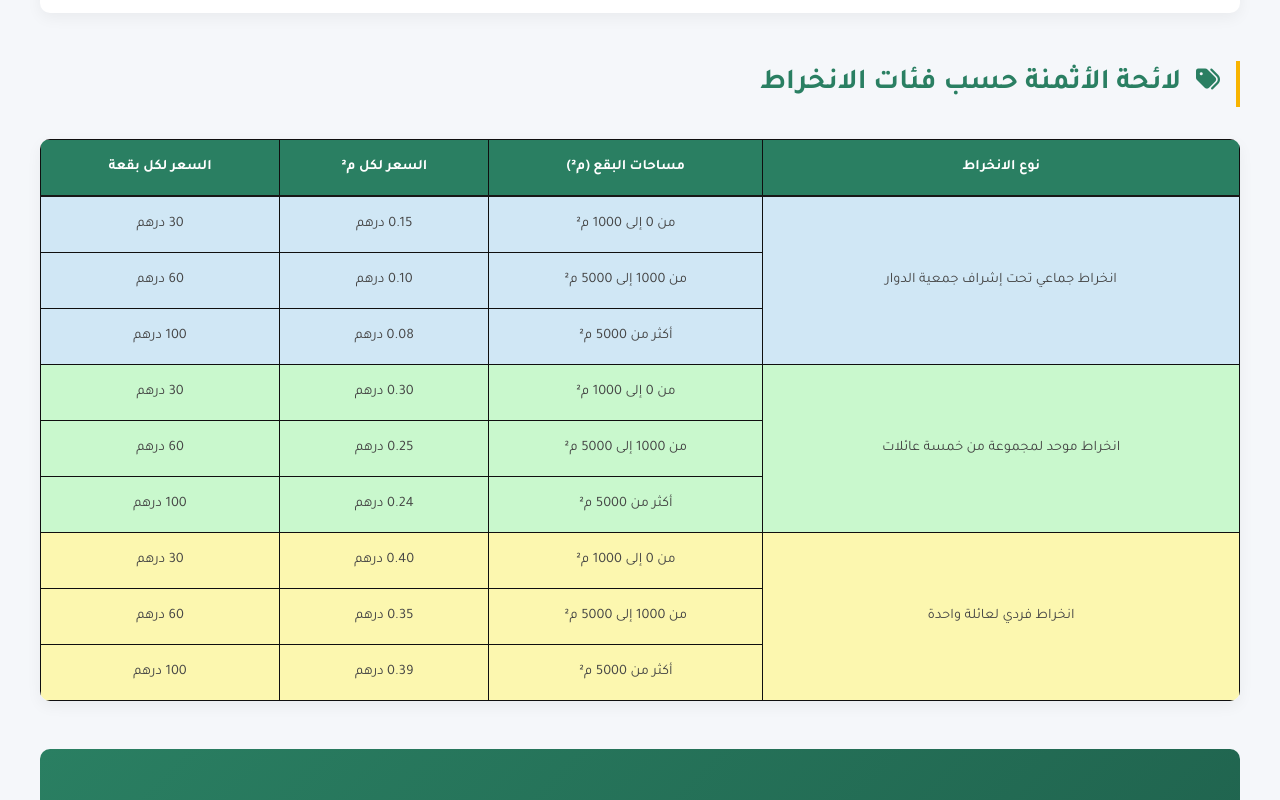
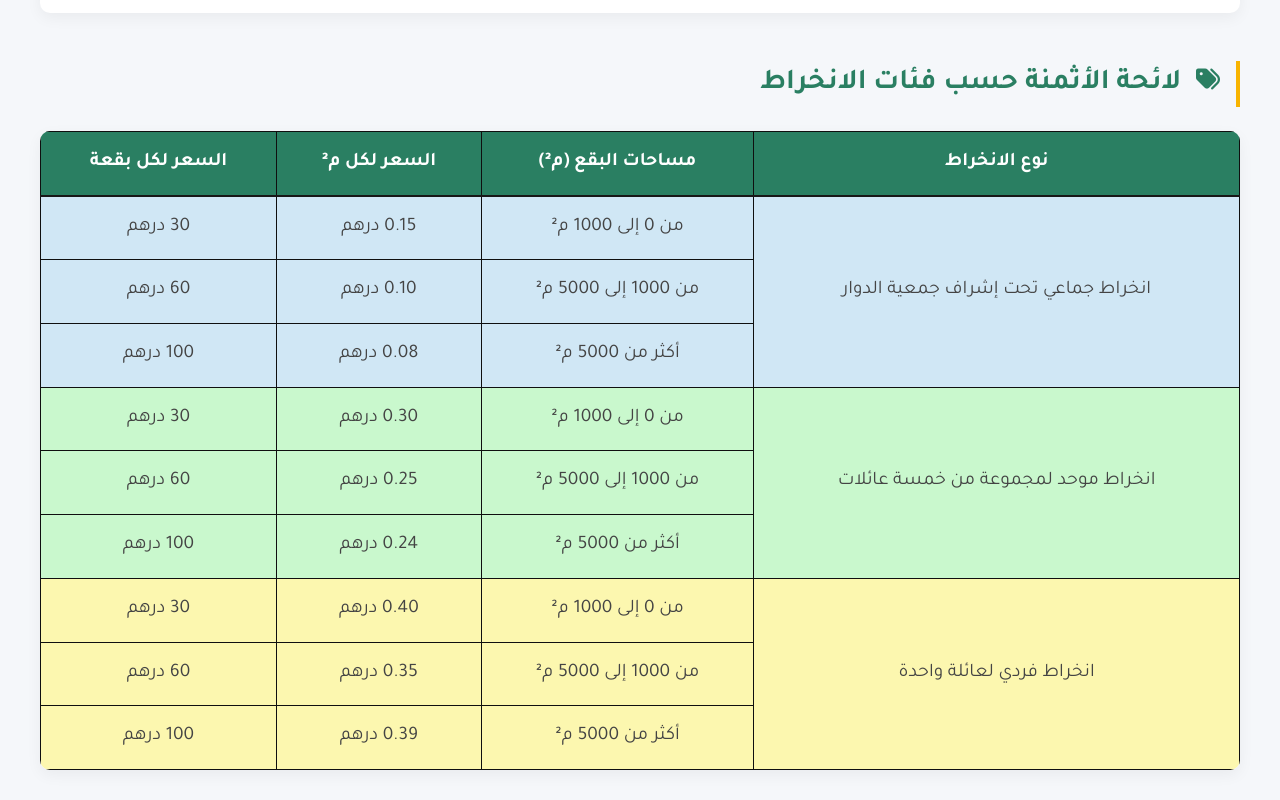
Before and after one commit to alitizgui/Formulaire_Ayda_Maps, a plain HTML site: page index.html in a window 1280 px wide. Shown: the part 1920-2720 px from the top of the page. Drawn offline with Linux system fonts and the light colour scheme.

Commit message:
maj07062033

```diff
--- a/index.html
+++ b/index.html
@@ -118,12 +118,12 @@
         .pricing-table {
             width: 100%;
             border-collapse: collapse;
-            margin: 2rem 0;
+            margin: 0.5rem auto;
             background: white;
             border-radius: 10px;
             overflow: hidden;
             box-shadow: 0 5px 15px rgba(0,0,0,0.05);
-            font-size: clamp(0.75rem, 1.5vw, 0.9rem);
+            font-size: clamp(0.9rem, 1.5vw, 1.2rem);
         }
 
 
```
